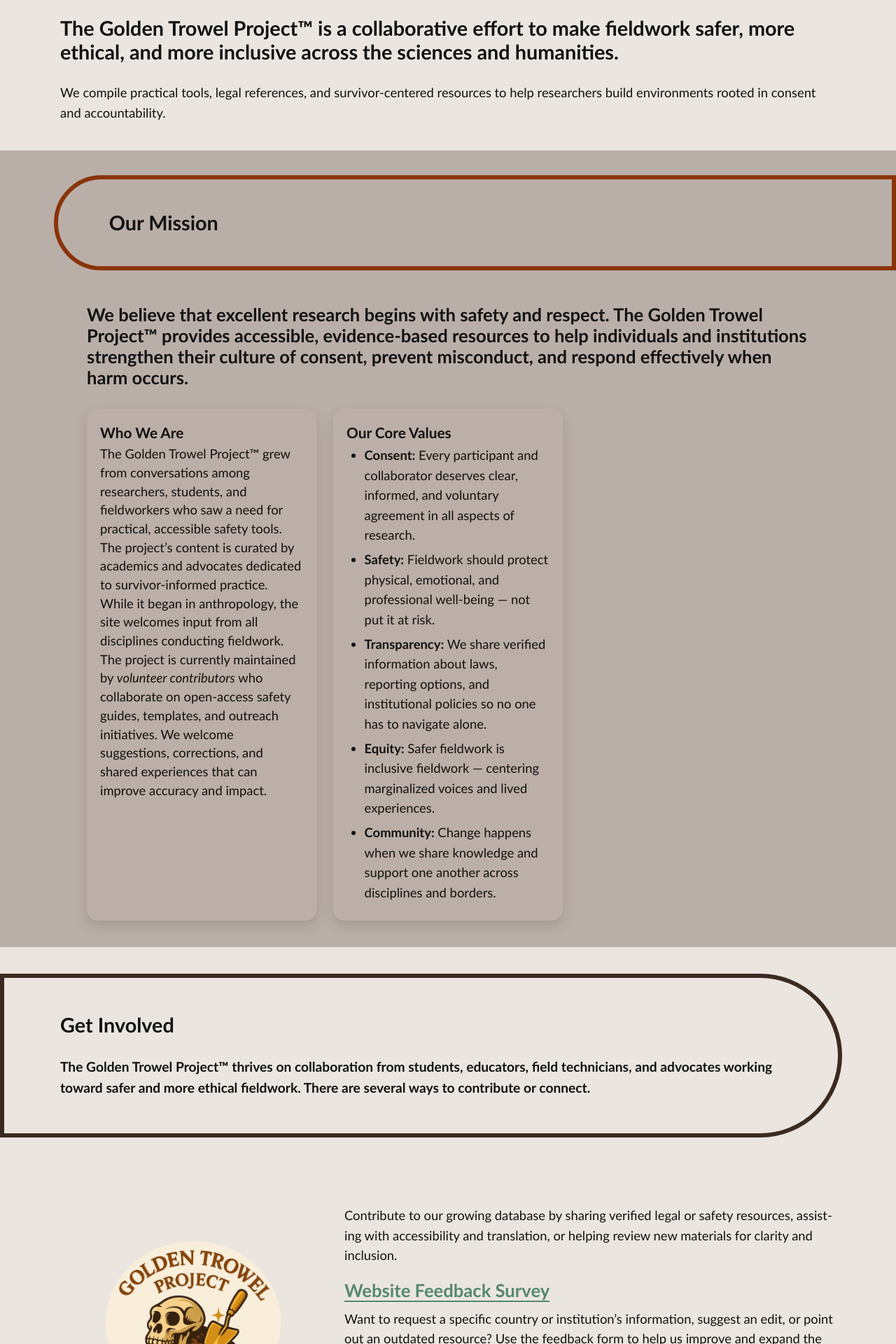
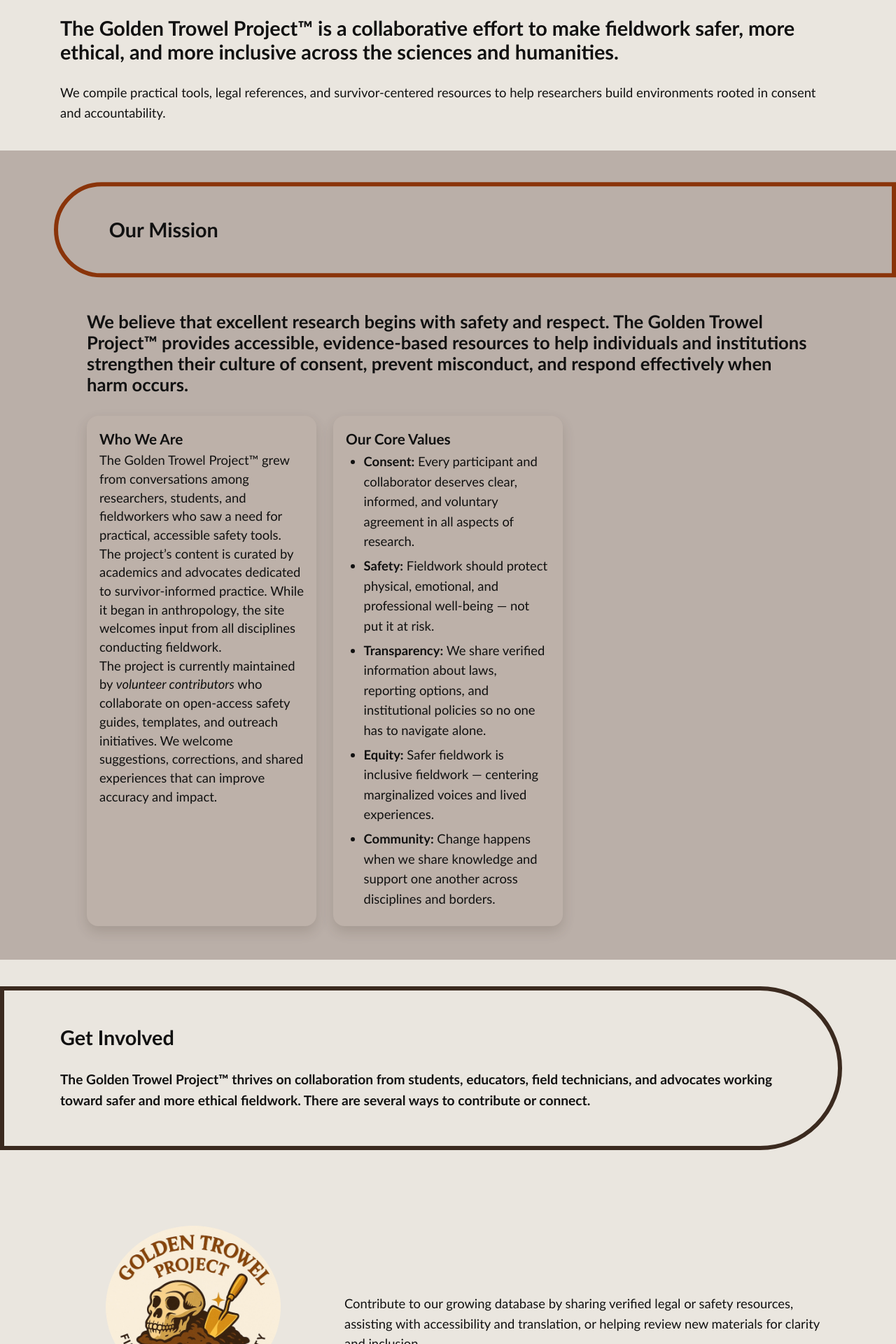
Before and after one commit to AnthroSafetyWarrior/GoldenTrowelProject, a Jekyll site: the page built from _pages/aboutus.html, in a window 1280 px wide. Shown: the part 820-2740 px from the top of the page at 70% size. Built offline with Jekyll 4.4.1, drawn with Linux system fonts in a browser that asks for light colours.

Commit message:
updating name

```diff
--- a/_layouts/default.html
+++ b/_layouts/default.html
@@ -527,8 +527,8 @@
 /* Ghost/transparent vibe (was inside the pill, but now standalone) */
 :root{
   /* tweak these 3 to taste */
-  --glass-tint:  color-mix(in srgb, var(--off-white) 10%, transparent); /* warm amber haze */
-  --glass-edge:  color-mix(in srgb, var(--wave-mid) 18%, transparent);        /* warm border */
+  --glass-tint:  color-mix(in srgb, var(--wave-mid) 10%, transparent); /* warm amber haze */
+  --glass-edge:  color-mix(in srgb, var(--off-white) 18%, transparent);        /* warm border */
   --glass-shadow: 0 8px 18px rgba(59, 42, 31, .16);                        /* warm brown shadow */
 }
 
@@ -927,8 +927,8 @@
   --stripe-bg: var(--wave-dark);   /* background color */
   --stripe-bleed-top: 20px;        /* color extends above content */
   --stripe-bleed-bottom: 0px;      /* color extends below content */
-  --stripe-pad-y: 8px;             /* padding inside the colored area */
-  --stripe-section-pad-y: 0px;     /* padding on inner .section */
+  --stripe-pad-y: 10px;             /* padding inside the colored area */
+  --stripe-section-pad-y: 8px;     /* padding on inner .section */
   --stripe-gap: 0px;               /* gap inside .section grid */
   --stripe-pillhead-mb: 8px;       /* pillhead margin inside stripe */
   --stripe-buffer-bottom: 30px;    /* transparent space AFTER stripe */
--- a/_pages/aboutus.html
+++ b/_pages/aboutus.html
@@ -86,10 +86,11 @@
     </figure>
         <h3><a class="btn" href="https://docs.google.com/forms/d/e/1FAIpQLSdJ_MJEQ1lE0U5t8Nd2oVRX-Mj3USrBz3G2PAUN-43VOecyIA/viewform?usp=publish-editor" target="_blank" rel="noopener">Join the Project</a></h3>
 </div>
+<p>Contribute to our growing database by sharing verified legal or safety resources, assisting with accessibility and translation, or helping review new materials for clarity and inclusion.</p>
+</div>
 
-    <div class="text">
-<p>Contribute to our growing database by sharing verified legal or safety resources, assisting with accessibility and translation, or helping review new materials for clarity and inclusion.</p>
 
+ <div class="text">
         <h3><a class="btn" href="https://docs.google.com/forms/d/e/1FAIpQLSeZW2IbaCn9M2EZuIWenn8XdYXTRPBhGdNlW8d_f12wgsKQUA/viewform?usp=sharing&ouid=114777582095308245489" target="_blank" rel="noopener">Website Feedback Survey</a></h3>
 <p>Want to request a specific country or institution’s information, suggest an edit, or point out an outdated resource? Use the feedback form to help us improve and expand the site.</p>
 
```
